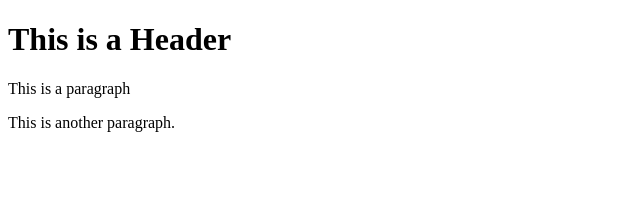
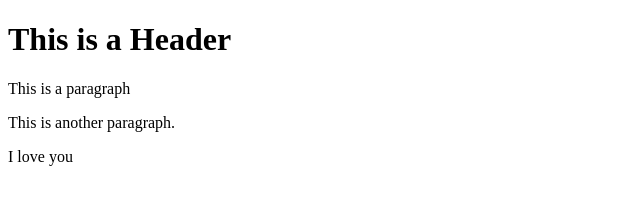
Before and after one commit to TinyPilot06/git-test, a website: page index.html in a window 1280 px wide. Shown: the full height of the page, 0-640 px from the left. Drawn offline with Linux system fonts and the light colour scheme.

Commit message:
Initial commit.

```diff
--- a/index.html
+++ b/index.html
@@ -4,5 +4,6 @@
       <h1>This is a Header</h1>
 	  <p>This is a paragraph</p>
 	  <p>This is another paragraph.</p>
+	  <p>I love you</p>
    </body>
 </html>
```
Also changed, not shown: package.json (added, +19 -0 lines), 2 other files.
